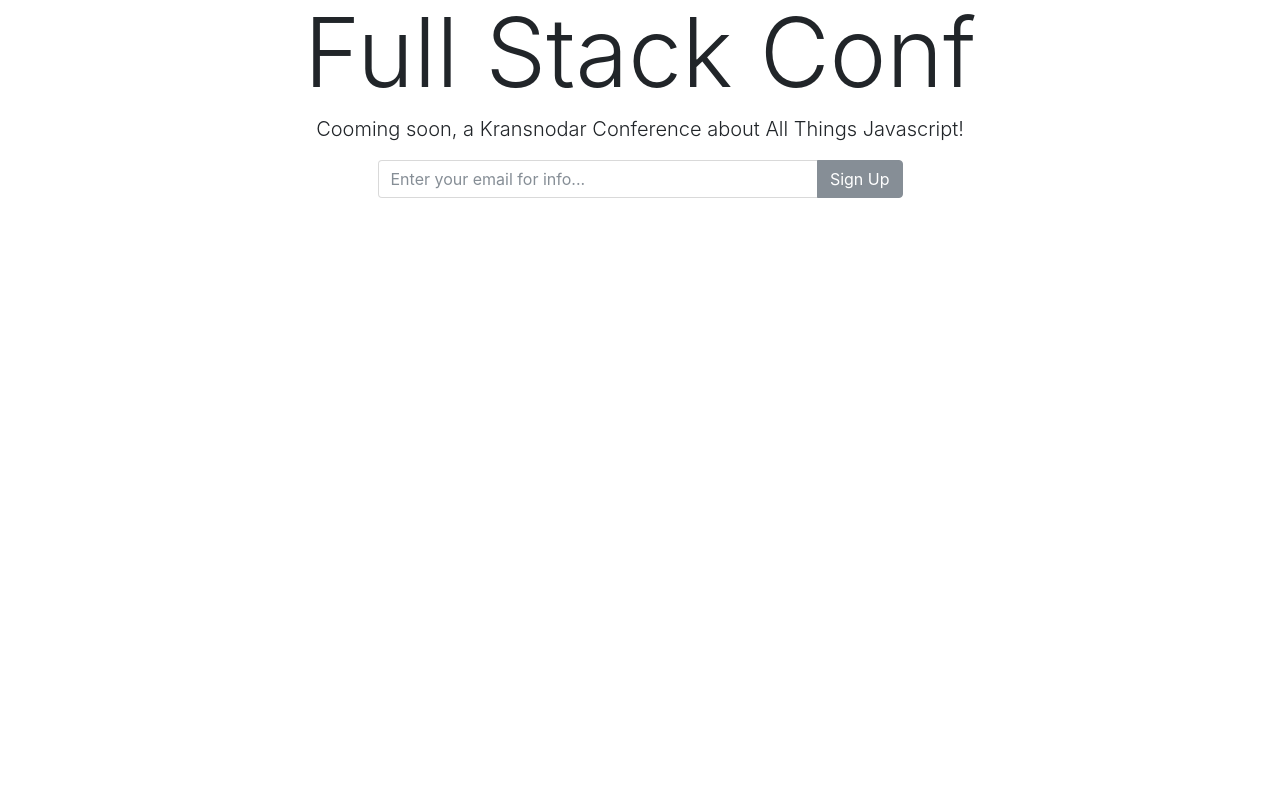
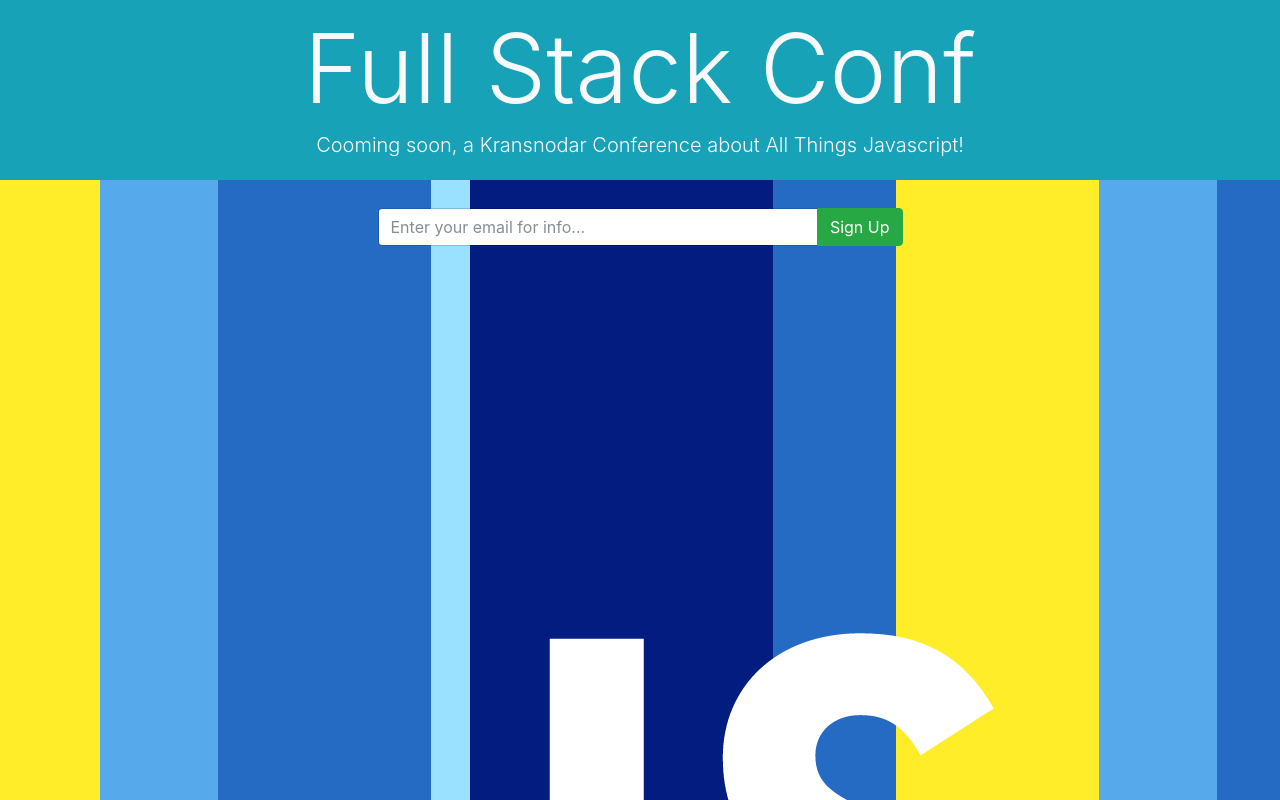
Before and after one commit to ArtemKha/fullstackconf, a plain HTML site: page index.html in a window 1280 px wide. Drawn offline with nearby package versions, Linux system fonts and the light colour scheme.

Commit message:
bg email page

```diff
--- a/index.html
+++ b/index.html
@@ -6,10 +6,14 @@
 
     <link rel="stylesheet" href="https://maxcdn.bootstrapcdn.com/bootstrap/4.0.0-beta/css/bootstrap.min.css" integrity="sha384-/Y6pD6FV/Vv2HJnA6t+vslU6fwYXjCFtcEpHbNJ0lyAFsXTsjBbfaDjzALeQsN6M" crossorigin="anonymous">
   </head>
-  <body>
+  <body class="bg-info text-light"
+    style="
+      background-image: url(bg.png);
+      background-repeat:repeat-x;
+      background-position:100px 180px;">
     <div class="container text-center">
-      <h1 class="display-1">Full Stack Conf</h1>
-      <p class="lead">Cooming soon, a Kransnodar Conference about All Things Javascript!</p>
+      <h1 class="display-1 mt-3">Full Stack Conf</h1>
+      <p class="lead mb-5">Cooming soon, a Kransnodar Conference about All Things Javascript!</p>
       <div class="col-lg-6 m-auto">
         <div class="input-group">
           <input
@@ -18,7 +22,7 @@
             placeholder="Enter your email for info..."
             aria-label="Search for...">
           <span class="input-group-btn">
-          <button class="btn btn-secondary" type="button">Sign Up</button>
+          <button class="btn btn-success" type="button">Sign Up</button>
         </span>
         </div>
       </div>
```
Also changed, not shown: bg.png (added).
